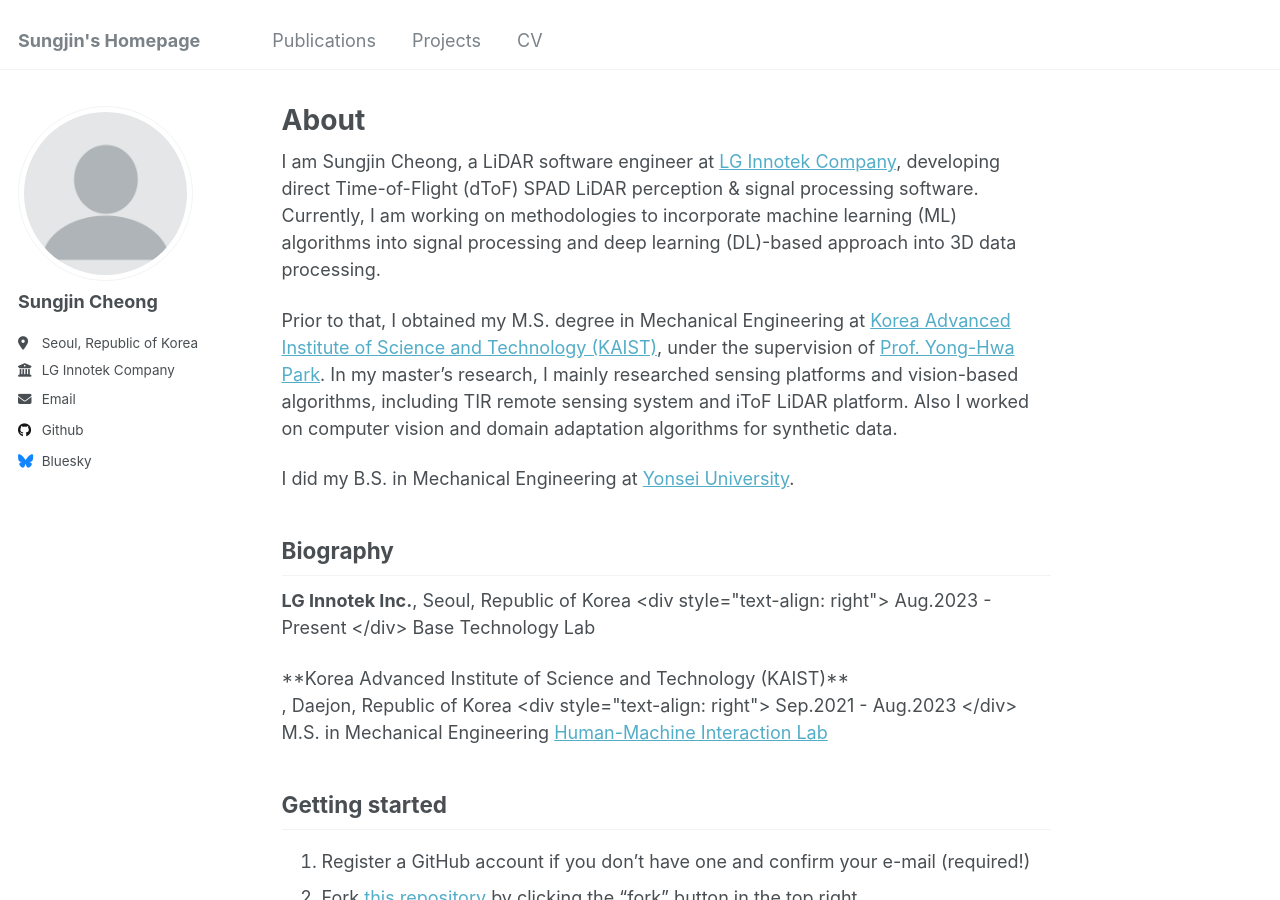
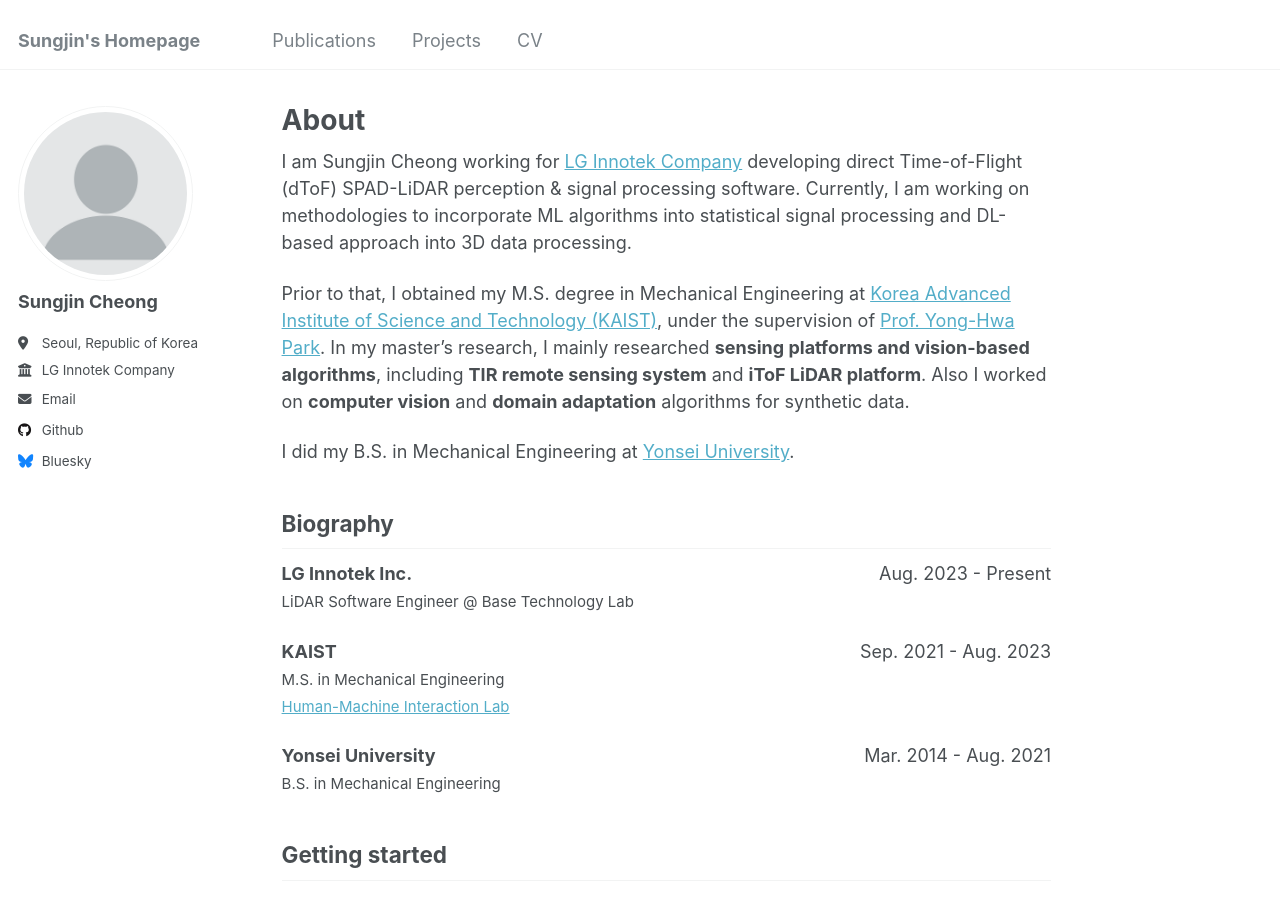
Before and after one commit to sjcheong21/sjcheong21.github.io, a Jekyll site: the page built from _pages/about.md, in a window 1280 px wide and 900 px high. Built offline with Jekyll 4.4.1, drawn with Linux system fonts in a browser that asks for light colours.

Commit message:
modified:   _pages/about.md

```diff
--- a/_pages/about.md
+++ b/_pages/about.md
@@ -6,23 +6,31 @@ redirect_from:
   - /about/
   - /about.html
 ---
-I am Sungjin Cheong, a LiDAR software engineer at [LG Innotek Company](https://www.lginnotek.com/main/main.do?locale=en), developing direct Time-of-Flight (dToF) SPAD LiDAR perception & signal processing software. Currently, I am working on methodologies to incorporate machine learning (ML) algorithms into signal processing and deep learning (DL)-based approach into 3D data processing.
+I am Sungjin Cheong working for [LG Innotek Company](https://www.lginnotek.com/main/main.do?locale=en) developing direct Time-of-Flight (dToF) SPAD-LiDAR perception & signal processing software. Currently, I am working on methodologies to incorporate ML algorithms into statistical signal processing and DL-based approach into 3D data processing.
 
 
-Prior to that, I obtained my M.S. degree in Mechanical Engineering at [Korea Advanced Institute of Science and Technology (KAIST)](https://me.kaist.ac.kr/eng/main/main.html), under the supervision of [Prof. Yong-Hwa Park](https://scholar.google.com/citations?user=LtZKH8wAAAAJ&hl=ko). In my master's research, I mainly researched sensing platforms and vision-based algorithms, including TIR remote sensing system and iToF LiDAR platform. Also I worked on computer vision and domain adaptation algorithms for synthetic data.
+Prior to that, I obtained my M.S. degree in Mechanical Engineering at [Korea Advanced Institute of Science and Technology (KAIST)](https://me.kaist.ac.kr/eng/main/main.html), under the supervision of [Prof. Yong-Hwa Park](https://scholar.google.com/citations?user=LtZKH8wAAAAJ&hl=ko). In my master's research, I mainly researched **sensing platforms and vision-based algorithms**, including **TIR remote sensing system** and **iToF LiDAR platform**. Also I worked on **computer vision** and **domain adaptation** algorithms for synthetic data.
 
 
 I did my B.S. in Mechanical Engineering at [Yonsei University](https://me.yonsei.ac.kr/me_en/index.do).
 
 Biography
 ------
-**LG Innotek Inc.**, Seoul, Republic of Korea <div style="text-align: right"> Aug.2023 - Present </div>
-Base Technology Lab
 
 
-<div style="text-align: left">**Korea Advanced Institute of Science and Technology (KAIST)**</div>, Daejon, Republic of Korea <div style="text-align: right"> Sep.2021 - Aug.2023 </div>
-M.S. in Mechanical Engineering
-[Human-Machine Interaction Lab](http://human.kaist.ac.kr/)
+**LG Innotek Inc.** <span style="float: right;">Aug. 2023 - Present</span>
+<br>
+<span style="font-size: smaller;">LiDAR Software Engineer @ Base Technology Lab</span>
+
+**KAIST** <span style="float: right;">Sep. 2021 - Aug. 2023</span>
+<br>
+<span style="font-size: smaller;">M.S. in Mechanical Engineering</span>
+<br>
+<span style="font-size: smaller;">[Human-Machine Interaction Lab](http://human.kaist.ac.kr/)</span>
+
+**Yonsei University** <span style="float: right;">Mar. 2014 - Aug. 2021</span>
+<br>
+<span style="font-size: smaller;">B.S. in Mechanical Engineering</span>
 
 
 
```
Also changed, not shown: other parts of _pages/about.md (+5 -5 lines).
